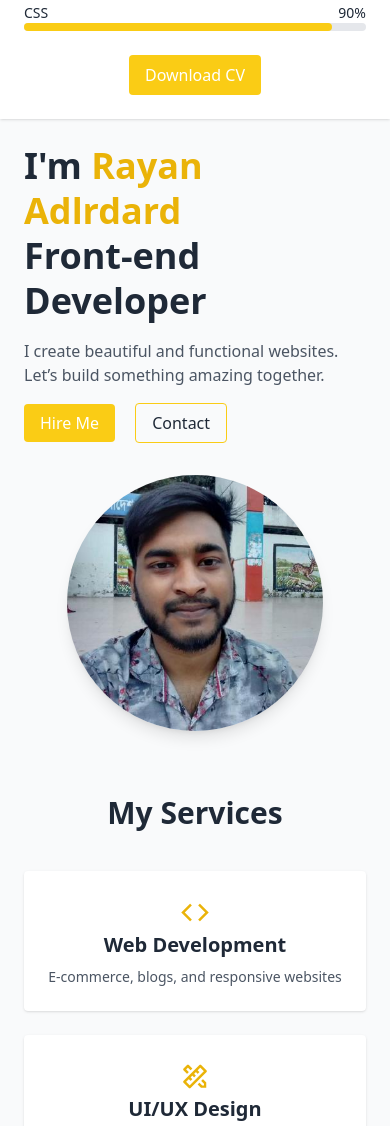
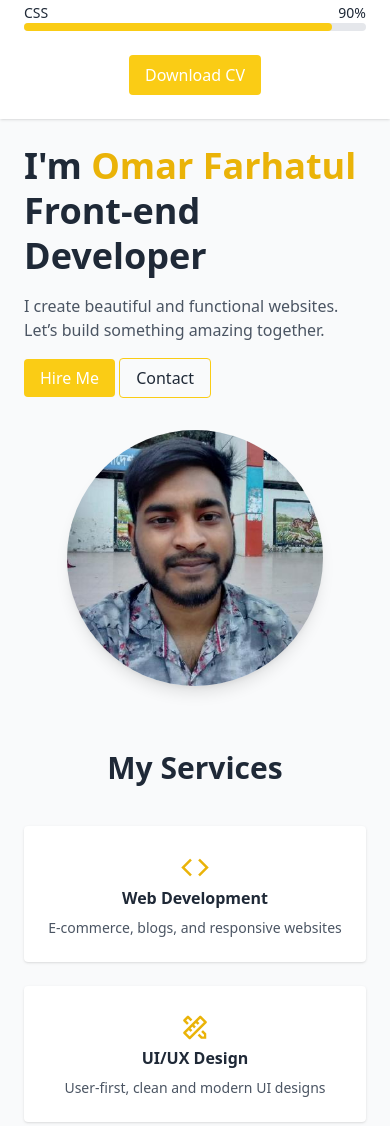
Before and after one commit to omarfarhatul/Simple-portfolio, a plain HTML site: page index.html in a window 390 px wide. Shown: the part 597-1723 px from the top of the page. Drawn offline with nearby package versions, Linux system fonts and the light colour scheme.

Commit message:
Update information

```diff
--- a/index.html
+++ b/index.html
@@ -101,14 +101,14 @@
         >
           <div>
             <h1 class="text-4xl font-bold leading-tight">
-              I'm <span class="text-yellow-500">Rayan Adlrdard</span><br />
+              I'm <span class="text-yellow-500">Omar Farhatul</span><br />
               Front-end Developer
             </h1>
             <p class="mt-4 text-gray-600 max-w-md">
               I create beautiful and functional websites. Let’s build something
               amazing together.
             </p>
-            <div class="mt-6 space-x-4">
+            <div class="mt-6 lg:space-x-4">
               <a
                 href="#"
                 class="bg-yellow-400 text-white px-4 py-2 rounded hover:bg-yellow-500 transition"
@@ -135,21 +135,21 @@
           <div class="grid grid-cols-1 md:grid-cols-3 gap-6">
             <div class="p-6 bg-white rounded shadow text-center">
               <i class="ri-code-line text-3xl text-yellow-500 mb-4"></i>
-              <h3 class="font-semibold text-xl">Web Development</h3>
+              <h3 class="font-semibold lg:text-xl">Web Development</h3>
               <p class="text-gray-600 text-sm mt-2">
                 E-commerce, blogs, and responsive websites
               </p>
             </div>
             <div class="p-6 bg-white rounded shadow text-center">
               <i class="ri-pencil-ruler-2-line text-3xl text-yellow-500 mb-4"></i>
-              <h3 class="font-semibold text-xl">UI/UX Design</h3>
+              <h3 class="font-semibold lg:text-xl">UI/UX Design</h3>
               <p class="text-gray-600 text-sm mt-2">
                 User-first, clean and modern UI designs
               </p>
             </div>
             <div class="p-6 bg-white rounded shadow text-center">
               <i class="ri-music-line text-3xl text-yellow-500 mb-4"></i>
-              <h3 class="font-semibold text-xl">Sound Design</h3>
+              <h3 class="font-semibold lg:text-xl">Sound Design</h3>
               <p class="text-gray-600 text-sm mt-2">
                 Voice over, music editing & production
               </p>
```
